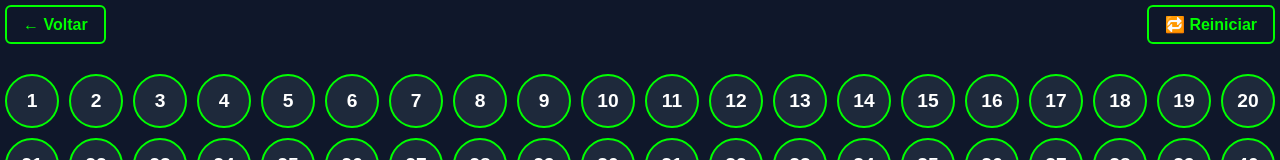
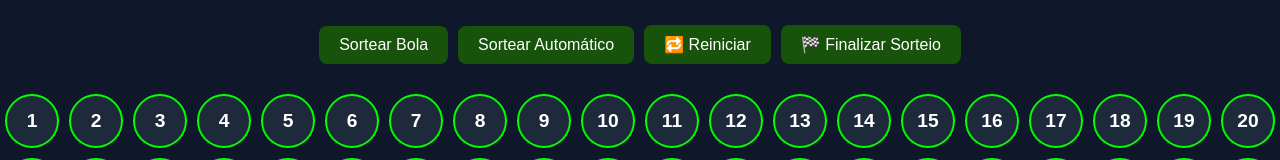
Before and after one commit to blinbingo/kombi, a Next.js app: page /admin/simulador-delay/1 in a window 1280 px wide. Shown: the top 160 px of the page. Built offline with nearby package versions, Linux system fonts and the light colour scheme; no server answers; the database is empty.

Commit message:
Update [codigo].js

```diff
--- a/pages/admin/simulador-delay/[codigo].js
+++ b/pages/admin/simulador-delay/[codigo].js
@@ -1,8 +1,10 @@
+
 import React, { useState, useEffect, useRef } from "react";
 import { useRouter } from "next/router";
 import { supabase } from "../../../utils/supabaseClient";
 import CartelasPremiadas from "../../../components/CartelasPremiadas";
 import RankingCartelas from "../../../components/RankingCartelas";
+import PainelControle from "../../../components/PainelControle"; // painel importado
 
 export default function SimuladorDelay() {
   const router = useRouter();
@@ -19,6 +21,7 @@ export default function SimuladorDelay() {
   const [resumoFinanceiro, setResumoFinanceiro] = useState(null);
   const jaParouNo100 = useRef(false);
   const numeros = Array.from({ length: 60 }, (_, i) => i + 1);
+  const [delay, setDelay] = useState(2000); // Delay configurável via painel
 
   useEffect(() => {
     if (!codigo) return;
@@ -43,13 +46,11 @@ export default function SimuladorDelay() {
         timer = setTimeout(() => setContador((prev) => prev - 1), 1000);
       } else {
         sortearBola();
-        if (!jaParouNo100.current) setContador(tempoDelay);
+        if (!jaParouNo100.current) setContador(delay / 1000);
       }
     }
     return () => clearTimeout(timer);
   }, [contador, sorteando, pausado]);
-
-  const tempoDelay = 2; // Valor fixo ou substituir com delay do modal futuramente
 
   const sortearBola = () => {
     if (jaParouNo100.current) return;
@@ -107,7 +108,7 @@ export default function SimuladorDelay() {
   const iniciarSorteio = () => {
     if (!sorteando) {
       setSorteando(true);
-      setContador(tempoDelay);
+      setContador(delay / 1000);
     }
   };
 
@@ -125,22 +126,13 @@ export default function SimuladorDelay() {
 
   return (
     <div className="body" style={{ textAlign: "center" }}>
-      <div style={{ display: "flex", justifyContent: "space-between", marginBottom: 20 }}>
-        <button onClick={() => router.push("/admin")} style={{
-          border: "2px solid #00ff00", color: "#00ff00",
-          background: "transparent", padding: "8px 16px",
-          borderRadius: "6px", cursor: "pointer", fontWeight: "bold"
-        }}>
-          ← Voltar
-        </button>
-        <button onClick={reiniciarTudo} style={{
-          border: "2px solid #00ff00", color: "#00ff00",
-          background: "transparent", padding: "8px 16px",
-          borderRadius: "6px", cursor: "pointer", fontWeight: "bold"
-        }}>
-          🔁 Reiniciar
-        </button>
-      </div>
+      <PainelControle
+        delay={delay}
+        setDelay={setDelay}
+        onIniciar={iniciarSorteio}
+        onReiniciar={reiniciarTudo}
+        emAndamento={sorteando}
+      />
 
       <div className="bingo-board">
         {numeros.map((num) => (
```
